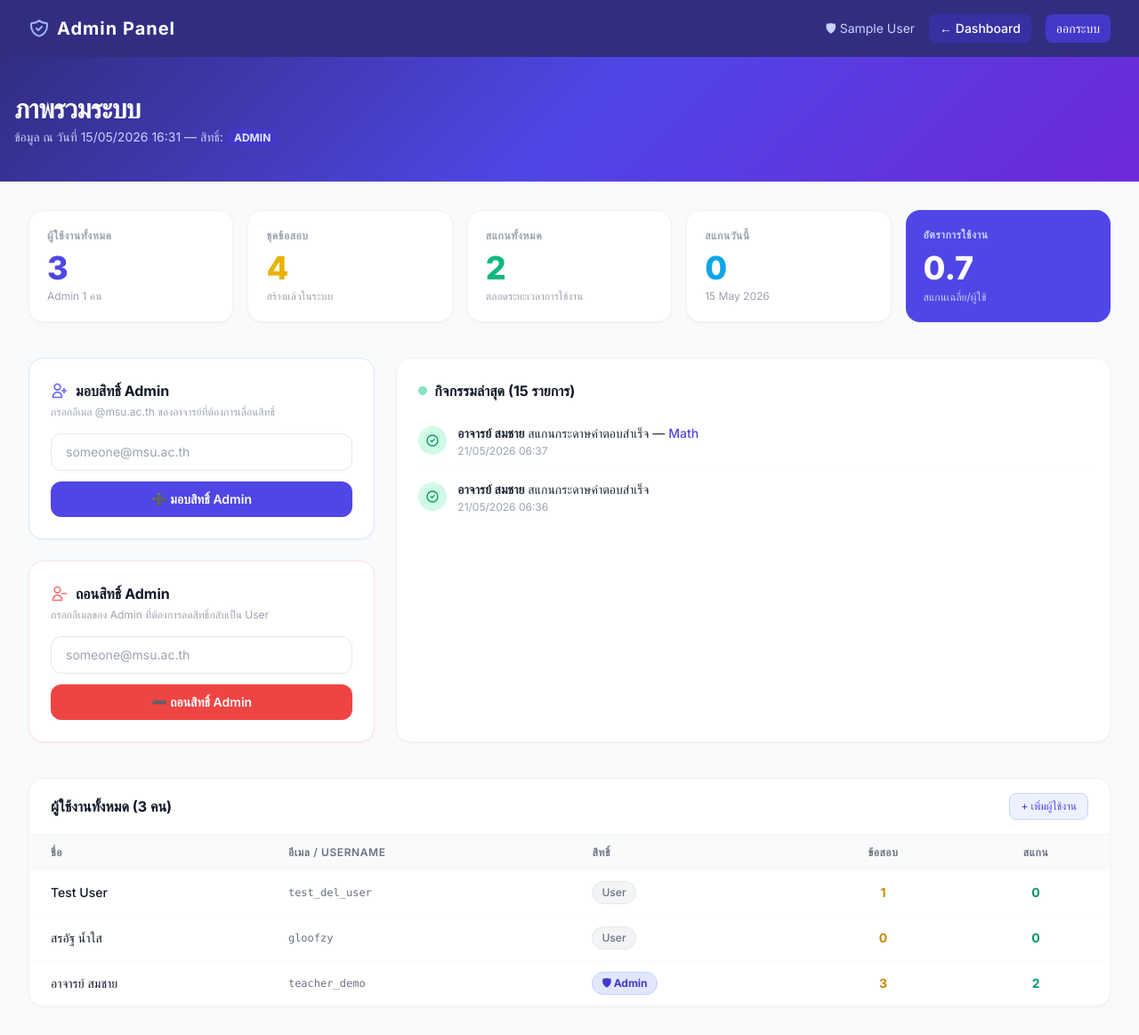
After one commit to gl00fzy/Final-Project, a PHP site: page /admin_dashboard.php in a window 1280 px wide. The commit adds this page. Shown: the whole page at 89% size. Run offline with PHP 8.4, Linux system fonts and the light colour scheme; the visitor is signed in with stand-in values (Sample User, id 1); data comes from the database, SQL or seed files in the repository; both versions use the stored data as it was after the commit; some libraries are stand-ins or nearby versions.

Commit message:
feat: implement role-based access control, admin dashboard, and system activity logging

```diff
--- /dev/null
+++ b/admin_dashboard.php
@@ -0,0 +1,370 @@
+<?php
+session_start();
+
+// ── Access guard ──────────────────────────────────────────────────────────
+if (!isset($_SESSION['user_id'])) {
+    header("Location: index.php");
+    exit;
+}
+if (($_SESSION['role'] ?? 'user') !== 'admin') {
+    header("Location: dashboard.php?error=admin_only");
+    exit;
+}
+
+require_once 'config/database.php';
+
+// ── Aggregate Stats ───────────────────────────────────────────────────────
+$total_users  = $pdo->query("SELECT COUNT(*) FROM users")->fetchColumn();
+$total_admins = $pdo->query("SELECT COUNT(*) FROM users WHERE role = 'admin'")->fetchColumn();
+$total_exams  = $pdo->query("SELECT COUNT(*) FROM exams")->fetchColumn();
+$total_scans  = $pdo->query("SELECT COUNT(*) FROM system_logs WHERE action = 'scan_success'")->fetchColumn();
+$scans_today  = $pdo->query("SELECT COUNT(*) FROM system_logs WHERE action = 'scan_success' AND DATE(created_at) = DATE('now')")->fetchColumn();
+
+// ── Recent Activity (last 15 logs) ────────────────────────────────────────
+$activity = $pdo->query("
+    SELECT sl.id, sl.action, sl.created_at,
+           u.name AS user_name, u.username,
+           e.exam_title
+    FROM system_logs sl
+    JOIN users u ON u.user_id = sl.user_id
+    LEFT JOIN exams e ON e.exam_id = sl.exam_id
+    ORDER BY sl.created_at DESC
+    LIMIT 15
+")->fetchAll();
+
+// ── All Users List ────────────────────────────────────────────────────────
+$users = $pdo->query("
+    SELECT u.user_id, u.username, u.name, u.role,
+           COUNT(DISTINCT e.exam_id) AS exam_count,
+           COUNT(DISTINCT sl.id)     AS scan_count
+    FROM users u
+    LEFT JOIN exams e  ON e.owner_id = u.user_id
+    LEFT JOIN system_logs sl ON sl.user_id = u.user_id AND sl.action = 'scan_success'
+    GROUP BY u.user_id
+    ORDER BY u.role DESC, u.user_id ASC
+")->fetchAll();
+?>
+<!DOCTYPE html>
+<html lang="th">
+<head>
+    <meta charset="UTF-8">
+    <meta name="viewport" content="width=device-width, initial-scale=1.0">
+    <title>Admin Dashboard - OMR System</title>
+    <meta name="description" content="แผงควบคุมสำหรับผู้ดูแลระบบ OMR System">
+    <link rel="icon" type="image/png" href="favicon_pic/favicon_for_web.png">
+    <link href="https://fonts.googleapis.com/css2?family=Inter:wght@400;500;600;700;800&display=swap" rel="stylesheet">
+    <script src="https://cdn.tailwindcss.com"></script>
+    <style>
+        body { font-family: 'Inter', sans-serif; }
+
+        /* Animated gradient hero */
+        .admin-hero {
+            background: linear-gradient(135deg, #312e81 0%, #4f46e5 50%, #6d28d9 100%);
+        }
+
+        /* Stat card shimmer on hover */
+        .stat-card {
+            transition: transform 0.2s ease, box-shadow 0.2s ease;
+        }
+        .stat-card:hover {
+            transform: translateY(-3px);
+            box-shadow: 0 12px 28px rgba(99,102,241,0.15);
+        }
+
+        /* Activity pulse dot */
+        @keyframes pulse-dot {
+            0%, 100% { opacity: 1; }
+            50%       { opacity: 0.4; }
+        }
+        .pulse-dot { animation: pulse-dot 2s ease-in-out infinite; }
+
+        /* Inline alert */
+        #grantMsg { transition: opacity 0.3s ease; }
+    </style>
+</head>
+<body class="bg-gray-50 text-gray-800">
+
+<!-- ════ NAVBAR ════════════════════════════════════════════════════════ -->
+<nav class="bg-indigo-900 text-white shadow-lg">
+    <div class="max-w-7xl mx-auto px-4 sm:px-6 lg:px-8">
+        <div class="flex items-center justify-between h-16">
+            <a href="admin_dashboard.php" class="flex items-center gap-2 text-xl font-bold tracking-wider">
+                <svg class="w-6 h-6 text-indigo-300" fill="none" stroke="currentColor" viewBox="0 0 24 24">
+                    <path stroke-linecap="round" stroke-linejoin="round" stroke-width="2"
+                          d="M9 12l2 2 4-4m5.618-4.016A11.955 11.955 0 0112 2.944a11.955 11.955 0 01-8.618 3.04A12.02 12.02 0 003 9c0 5.591 3.824 10.29 9 11.622 5.176-1.332 9-6.03 9-11.622 0-1.042-.133-2.052-.382-3.016z"/>
+                </svg>
+                Admin Panel
+            </a>
+            <div class="flex items-center gap-4">
+                <span class="text-sm text-indigo-200 hidden sm:block">🛡 <?= htmlspecialchars($_SESSION['name']) ?></span>
+                <a href="dashboard.php" class="bg-indigo-800 hover:bg-indigo-700 px-3 py-1.5 rounded-lg text-sm font-medium transition-colors">
+                    ← Dashboard
+                </a>
+                <a href="api/auth.php?logout=1" class="bg-indigo-700 hover:bg-indigo-600 px-3 py-1.5 rounded-lg text-sm font-medium transition-colors">
+                    ออกระบบ
+                </a>
+            </div>
+        </div>
+    </div>
+</nav>
+
+<!-- ════ HERO HEADER ══════════════════════════════════════════════════ -->
+<div class="admin-hero text-white py-10 px-4">
+    <div class="max-w-7xl mx-auto">
+        <h1 class="text-3xl font-extrabold mb-1 tracking-tight">ภาพรวมระบบ</h1>
+        <p class="text-indigo-200 text-sm">ข้อมูล ณ วันที่ <?= date('d/m/Y H:i') ?> — สิทธิ์: <span class="bg-indigo-700 text-indigo-100 px-2 py-0.5 rounded-full text-xs font-bold">ADMIN</span></p>
+    </div>
+</div>
+
+<!-- ════ MAIN CONTENT ═════════════════════════════════════════════════ -->
+<div class="max-w-7xl mx-auto px-4 sm:px-6 lg:px-8 py-8 space-y-10">
+
+    <!-- ── Stat Cards ──────────────────────────────────────────────── -->
+    <section>
+        <div class="grid grid-cols-2 lg:grid-cols-5 gap-4">
+
+            <div class="stat-card bg-white rounded-2xl p-5 border border-gray-100 shadow-sm col-span-1">
+                <p class="text-xs font-semibold text-gray-400 uppercase tracking-wider mb-2">ผู้ใช้งานทั้งหมด</p>
+                <p class="text-4xl font-extrabold text-indigo-600"><?= $total_users ?></p>
+                <p class="text-xs text-gray-400 mt-1">Admin <?= $total_admins ?> คน</p>
+            </div>
+
+            <div class="stat-card bg-white rounded-2xl p-5 border border-gray-100 shadow-sm col-span-1">
+                <p class="text-xs font-semibold text-gray-400 uppercase tracking-wider mb-2">ชุดข้อสอบ</p>
+                <p class="text-4xl font-extrabold text-yellow-500"><?= $total_exams ?></p>
+                <p class="text-xs text-gray-400 mt-1">สร้างแล้วในระบบ</p>
+            </div>
+
+            <div class="stat-card bg-white rounded-2xl p-5 border border-gray-100 shadow-sm col-span-1">
+                <p class="text-xs font-semibold text-gray-400 uppercase tracking-wider mb-2">สแกนทั้งหมด</p>
+                <p class="text-4xl font-extrabold text-emerald-500"><?= $total_scans ?></p>
+                <p class="text-xs text-gray-400 mt-1">ตลอดระยะเวลาการใช้งาน</p>
+            </div>
+
+            <div class="stat-card bg-white rounded-2xl p-5 border border-gray-100 shadow-sm col-span-1">
+                <p class="text-xs font-semibold text-gray-400 uppercase tracking-wider mb-2">สแกนวันนี้</p>
+                <p class="text-4xl font-extrabold text-sky-500"><?= $scans_today ?></p>
+                <p class="text-xs text-gray-400 mt-1"><?= date('d M Y') ?></p>
+            </div>
+
+            <div class="stat-card bg-indigo-600 text-white rounded-2xl p-5 shadow-sm col-span-2 lg:col-span-1 flex flex-col justify-between">
+                <p class="text-xs font-semibold text-indigo-200 uppercase tracking-wider mb-2">อัตราการใช้งาน</p>
+                <?php
+                    $rate = $total_users > 0 ? round($total_scans / max($total_users,1), 1) : 0;
+                ?>
+                <p class="text-4xl font-extrabold"><?= $rate ?></p>
+                <p class="text-xs text-indigo-200 mt-1">สแกนเฉลี่ย/ผู้ใช้</p>
+            </div>
+
+        </div>
+    </section>
+
+    <!-- ── Two-column layout: Grant Admin + Activity Feed ──────────── -->
+    <section class="grid grid-cols-1 lg:grid-cols-3 gap-6">
+
+        <!-- Grant Admin Panel -->
+        <div class="lg:col-span-1 space-y-6">
+
+            <div class="bg-white rounded-2xl border border-indigo-100 shadow-sm p-6">
+                <h2 class="text-base font-bold text-gray-900 mb-1 flex items-center gap-2">
+                    <svg class="w-5 h-5 text-indigo-500" fill="none" stroke="currentColor" viewBox="0 0 24 24">
+                        <path stroke-linecap="round" stroke-linejoin="round" stroke-width="2"
+                              d="M18 9v3m0 0v3m0-3h3m-3 0h-3m-2-5a4 4 0 11-8 0 4 4 0 018 0zM3 20a6 6 0 0112 0v1H3v-1z"/>
+                    </svg>
+                    มอบสิทธิ์ Admin
+                </h2>
+                <p class="text-xs text-gray-400 mb-4">กรอกอีเมล @msu.ac.th ของอาจารย์ที่ต้องการเลื่อนสิทธิ์</p>
+
+                <form id="grantAdminForm" class="flex flex-col gap-3">
+                    <input type="hidden" name="action" value="grant_admin">
+                    <input type="email" name="email" id="grantEmail" required
+                           placeholder="someone@msu.ac.th"
+                           class="w-full px-4 py-2.5 rounded-xl border border-gray-200 text-sm
+                                  focus:outline-none focus:ring-2 focus:ring-indigo-400">
+                    <button type="submit"
+                            class="w-full bg-indigo-600 hover:bg-indigo-700 text-white font-semibold
+                                   py-2.5 px-4 rounded-xl text-sm transition-colors">
+                        ➕ มอบสิทธิ์ Admin
+                    </button>
+                </form>
+                <div id="grantMsg" class="hidden mt-3 text-sm font-medium px-4 py-2.5 rounded-lg"></div>
+            </div>
+
+            <!-- Revoke Admin Panel -->
+            <div class="bg-white rounded-2xl border border-red-100 shadow-sm p-6">
+                <h2 class="text-base font-bold text-gray-900 mb-1 flex items-center gap-2">
+                    <svg class="w-5 h-5 text-red-400" fill="none" stroke="currentColor" viewBox="0 0 24 24">
+                        <path stroke-linecap="round" stroke-linejoin="round" stroke-width="2"
+                              d="M13 7a4 4 0 11-8 0 4 4 0 018 0zM9 14a6 6 0 00-6 6v1h12v-1a6 6 0 00-6-6zM21 12h-6"/>
+                    </svg>
+                    ถอนสิทธิ์ Admin
+                </h2>
+                <p class="text-xs text-gray-400 mb-4">กรอกอีเมลของ Admin ที่ต้องการลดสิทธิ์กลับเป็น User</p>
+
+                <form id="revokeAdminForm" class="flex flex-col gap-3">
+                    <input type="hidden" name="action" value="revoke_admin">
+                    <input type="email" name="email" id="revokeEmail" required
+                           placeholder="someone@msu.ac.th"
+                           class="w-full px-4 py-2.5 rounded-xl border border-gray-200 text-sm
+                                  focus:outline-none focus:ring-2 focus:ring-red-400">
+                    <button type="submit"
+                            class="w-full bg-red-500 hover:bg-red-600 text-white font-semibold
+                                   py-2.5 px-4 rounded-xl text-sm transition-colors">
+                        ➖ ถอนสิทธิ์ Admin
+                    </button>
+                </form>
+                <div id="revokeMsg" class="hidden mt-3 text-sm font-medium px-4 py-2.5 rounded-lg"></div>
+            </div>
+
+        </div>
+
+        <!-- Activity Feed -->
+        <div class="lg:col-span-2 bg-white rounded-2xl border border-gray-100 shadow-sm p-6">
+            <h2 class="text-base font-bold text-gray-900 mb-4 flex items-center gap-2">
+                <span class="w-2.5 h-2.5 bg-emerald-400 rounded-full pulse-dot"></span>
+                กิจกรรมล่าสุด (15 รายการ)
+            </h2>
+
+            <?php if (empty($activity)): ?>
+                <div class="flex flex-col items-center justify-center py-12 text-gray-300">
+                    <svg class="w-12 h-12 mb-3" fill="none" stroke="currentColor" viewBox="0 0 24 24">
+                        <path stroke-linecap="round" stroke-linejoin="round" stroke-width="1.5"
+                              d="M9 5H7a2 2 0 00-2 2v12a2 2 0 002 2h10a2 2 0 002-2V7a2 2 0 00-2-2h-2M9 5a2 2 0 002 2h2a2 2 0 002-2M9 5a2 2 0 012-2h2a2 2 0 012 2"/>
+                    </svg>
+                    <p class="text-sm">ยังไม่มีกิจกรรมในระบบ</p>
+                    <p class="text-xs mt-1">กิจกรรมจะปรากฏหลังจากสแกนกระดาษคำตอบครั้งแรก</p>
+                </div>
+            <?php else: ?>
+                <div class="space-y-1">
+                    <?php foreach ($activity as $log):
+                        $isToday = str_starts_with($log['created_at'], date('Y-m-d'));
+                        $timeLabel = $isToday
+                            ? 'วันนี้ ' . date('H:i', strtotime($log['created_at']))
+                            : date('d/m/Y H:i', strtotime($log['created_at']));
+                    ?>
+                    <div class="flex items-start gap-3 py-2.5 border-b border-gray-50 last:border-0 group">
+                        <div class="w-8 h-8 rounded-full bg-emerald-100 text-emerald-600 flex items-center justify-center flex-shrink-0 mt-0.5">
+                            <svg class="w-4 h-4" fill="none" stroke="currentColor" viewBox="0 0 24 24">
+                                <path stroke-linecap="round" stroke-linejoin="round" stroke-width="2"
+                                      d="M9 12l2 2 4-4m6 2a9 9 0 11-18 0 9 9 0 0118 0z"/>
+                            </svg>
+                        </div>
+                        <div class="flex-1 min-w-0">
+                            <p class="text-sm text-gray-800">
+                                <span class="font-semibold"><?= htmlspecialchars($log['user_name']) ?></span>
+                                สแกนกระดาษคำตอบสำเร็จ
+                                <?php if ($log['exam_title']): ?>
+                                    — <span class="text-indigo-600 font-medium"><?= htmlspecialchars($log['exam_title']) ?></span>
+                                <?php endif; ?>
+                            </p>
+                            <p class="text-xs text-gray-400 mt-0.5"><?= $timeLabel ?></p>
+                        </div>
+                        <?php if ($isToday): ?>
+                            <span class="text-xs bg-emerald-50 text-emerald-600 border border-emerald-200 px-2 py-0.5 rounded-full font-medium flex-shrink-0">วันนี้</span>
+                        <?php endif; ?>
+                    </div>
+                    <?php endforeach; ?>
+                </div>
+            <?php endif; ?>
+        </div>
+    </section>
+
+    <!-- ── Users Table ─────────────────────────────────────────────── -->
+    <section class="bg-white rounded-2xl border border-gray-100 shadow-sm overflow-hidden">
+        <div class="px-6 py-4 border-b border-gray-100 flex items-center justify-between">
+            <h2 class="text-base font-bold text-gray-900">ผู้ใช้งานทั้งหมด (<?= $total_users ?> คน)</h2>
+            <a href="register.php"
+               class="text-xs bg-indigo-50 text-indigo-600 border border-indigo-200 px-3 py-1.5 rounded-lg font-medium hover:bg-indigo-100 transition-colors">
+                + เพิ่มผู้ใช้งาน
+            </a>
+        </div>
+        <div class="overflow-x-auto">
+            <table class="w-full text-sm text-left">
+                <thead class="bg-gray-50 text-gray-500 text-xs uppercase tracking-wider">
+                    <tr>
+                        <th class="py-3 px-6 font-semibold">ชื่อ</th>
+                        <th class="py-3 px-6 font-semibold">อีเมล / Username</th>
+                        <th class="py-3 px-6 font-semibold">สิทธิ์</th>
+                        <th class="py-3 px-6 font-semibold text-center">ข้อสอบ</th>
+                        <th class="py-3 px-6 font-semibold text-center">สแกน</th>
+                    </tr>
+                </thead>
+                <tbody class="divide-y divide-gray-50">
+                    <?php foreach ($users as $u): ?>
+                    <tr class="hover:bg-gray-50 transition-colors">
+                        <td class="py-3 px-6 font-medium text-gray-900"><?= htmlspecialchars($u['name']) ?></td>
+                        <td class="py-3 px-6 text-gray-500 font-mono text-xs"><?= htmlspecialchars($u['username']) ?></td>
+                        <td class="py-3 px-6">
+                            <?php if ($u['role'] === 'admin'): ?>
+                                <span class="inline-flex items-center gap-1 bg-indigo-100 text-indigo-700 border border-indigo-200 text-xs font-bold px-2.5 py-1 rounded-full">
+                                    🛡 Admin
+                                </span>
+                            <?php else: ?>
+                                <span class="inline-flex items-center gap-1 bg-gray-100 text-gray-500 border border-gray-200 text-xs font-medium px-2.5 py-1 rounded-full">
+                                    User
+                                </span>
+                            <?php endif; ?>
+                        </td>
+                        <td class="py-3 px-6 text-center font-bold text-yellow-600"><?= $u['exam_count'] ?></td>
+                        <td class="py-3 px-6 text-center font-bold text-emerald-600"><?= $u['scan_count'] ?></td>
+                    </tr>
+                    <?php endforeach; ?>
+                </tbody>
+            </table>
+        </div>
+    </section>
+
+</div><!-- /main -->
+
+<script>
+    // ── Shared inline-msg helper ──────────────────────────────────────────
+    function showMsg(boxId, text, isError) {
+        const el = document.getElementById(boxId);
+        el.textContent = text;
+        el.className = isError
+            ? 'mt-3 text-sm font-medium px-4 py-2.5 rounded-lg bg-red-50 text-red-700 border border-red-200'
+            : 'mt-3 text-sm font-medium px-4 py-2.5 rounded-lg bg-green-50 text-green-700 border border-green-200';
+        el.classList.remove('hidden');
+        if (!isError) setTimeout(() => el.classList.add('hidden'), 4000);
+    }
+
+    // ── Grant Admin ───────────────────────────────────────────────────────
+    document.getElementById('grantAdminForm').addEventListener('submit', async (e) => {
+        e.preventDefault();
+        const fd = new FormData(e.target);
+        const email = fd.get('email').trim();
+
+        if (!email.toLowerCase().endsWith('@msu.ac.th')) {
+            showMsg('grantMsg', 'กรุณาใช้อีเมล @msu.ac.th เท่านั้น', true);
+            return;
+        }
+
+        try {
+            const res  = await fetch('api/admin_action.php', { method: 'POST', body: fd });
+            const data = await res.json();
+            showMsg('grantMsg', data.message, data.status !== 'success');
+            if (data.status === 'success') {
+                e.target.reset();
+                setTimeout(() => location.reload(), 2000);
+            }
+        } catch { showMsg('grantMsg', 'เกิดข้อผิดพลาดในการเชื่อมต่อ', true); }
+    });
+
+    // ── Revoke Admin ──────────────────────────────────────────────────────
+    document.getElementById('revokeAdminForm').addEventListener('submit', async (e) => {
+        e.preventDefault();
+        const fd = new FormData(e.target);
+
+        try {
+            const res  = await fetch('api/admin_action.php', { method: 'POST', body: fd });
+            const data = await res.json();
+            showMsg('revokeMsg', data.message, data.status !== 'success');
+            if (data.status === 'success') {
+                e.target.reset();
+                setTimeout(() => location.reload(), 2000);
+            }
+        } catch { showMsg('revokeMsg', 'เกิดข้อผิดพลาดในการเชื่อมต่อ', true); }
+    });
+</script>
+</body>
+</html>
--- a/api/auth.php
+++ b/api/auth.php
@@ -19,7 +19,8 @@ if ($_SERVER['REQUEST_METHOD'] === 'POST') {
     if ($user && password_verify($password, $user['password'])) {
         session_regenerate_id(true);
         $_SESSION['user_id'] = $user['user_id'];
-        $_SESSION['name'] = $user['name'];
+        $_SESSION['name']    = $user['name'];
+        $_SESSION['role']    = $user['role'] ?? 'user';
         echo json_encode(['status' => 'success']);
     } else {
         echo json_encode(['status' => 'error', 'message' => 'ชื่อผู้ใช้งานหรือรหัสผ่านไม่ถูกต้อง']);
--- a/api/scores.php
+++ b/api/scores.php
@@ -59,6 +59,10 @@ if ($_SERVER['REQUEST_METHOD'] === 'POST') {
         $stmt = $pdo->prepare("INSERT INTO student_scores (exam_id, student_id, score, raw_answers, image_path, exam_set, scanned_by) VALUES (?, ?, ?, ?, ?, ?, ?)");
         $stmt->execute([$exam_id, $student_id, $actual_score, $raw_answers, $image_path, $exam_set, $user_id]);
 
+        // ── Log this scan to system_logs ──────────────────────────────
+        $pdo->prepare("INSERT INTO system_logs (user_id, action, exam_id) VALUES (?, 'scan_success', ?)")
+            ->execute([$user_id, $exam_id]);
+
         echo json_encode(['status' => 'success', 'message' => 'บันทึกคะแนนเรียบร้อย', 'calculated_score' => $actual_score]);
     } catch (PDOException $e) {
         // SQLite constraint violation for UNIQUE(exam_id, student_id)
--- a/cookie.txt
+++ b/cookie.txt
@@ -2,4 +2,4 @@
 # https://curl.se/docs/http-cookies.html
 # This file was generated by libcurl! Edit at your own risk.
 
-localhost	FALSE	/	FALSE	0	PHPSESSID	gevt0bhn52lfm34redvb665n1i
+localhost	FALSE	/	FALSE	0	PHPSESSID	qnfl6a2ivpkrkb14mnd6mrluqk
```
Also changed, not shown: api/admin_action.php (added, +107 -0 lines), dashboard.php (+19 -0 lines), implement_plan/implementation_plan.md (+78 -46 lines), migrate_phase2.php (added, +72 -0 lines), schema.sql (+16 -6 lines), config/database.sqlite.
